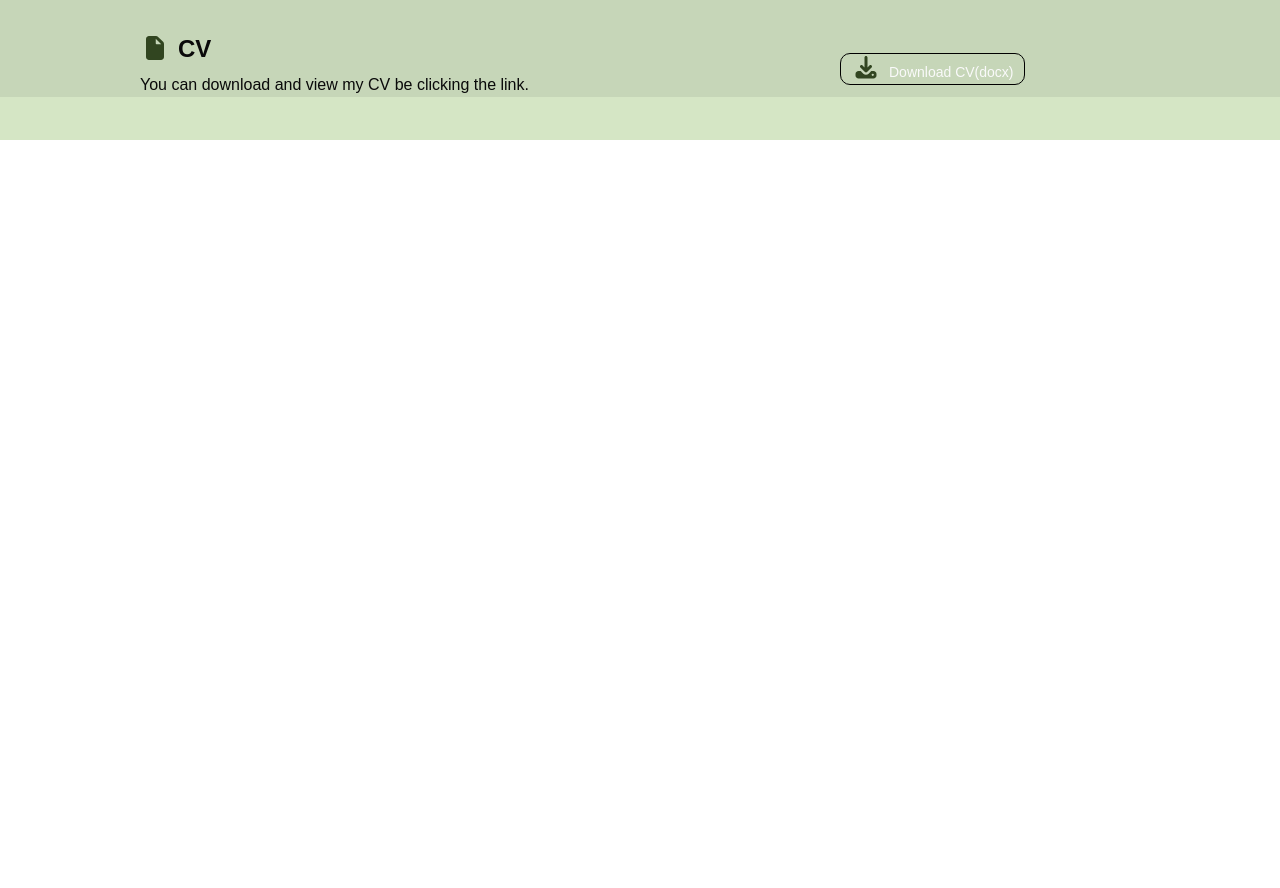
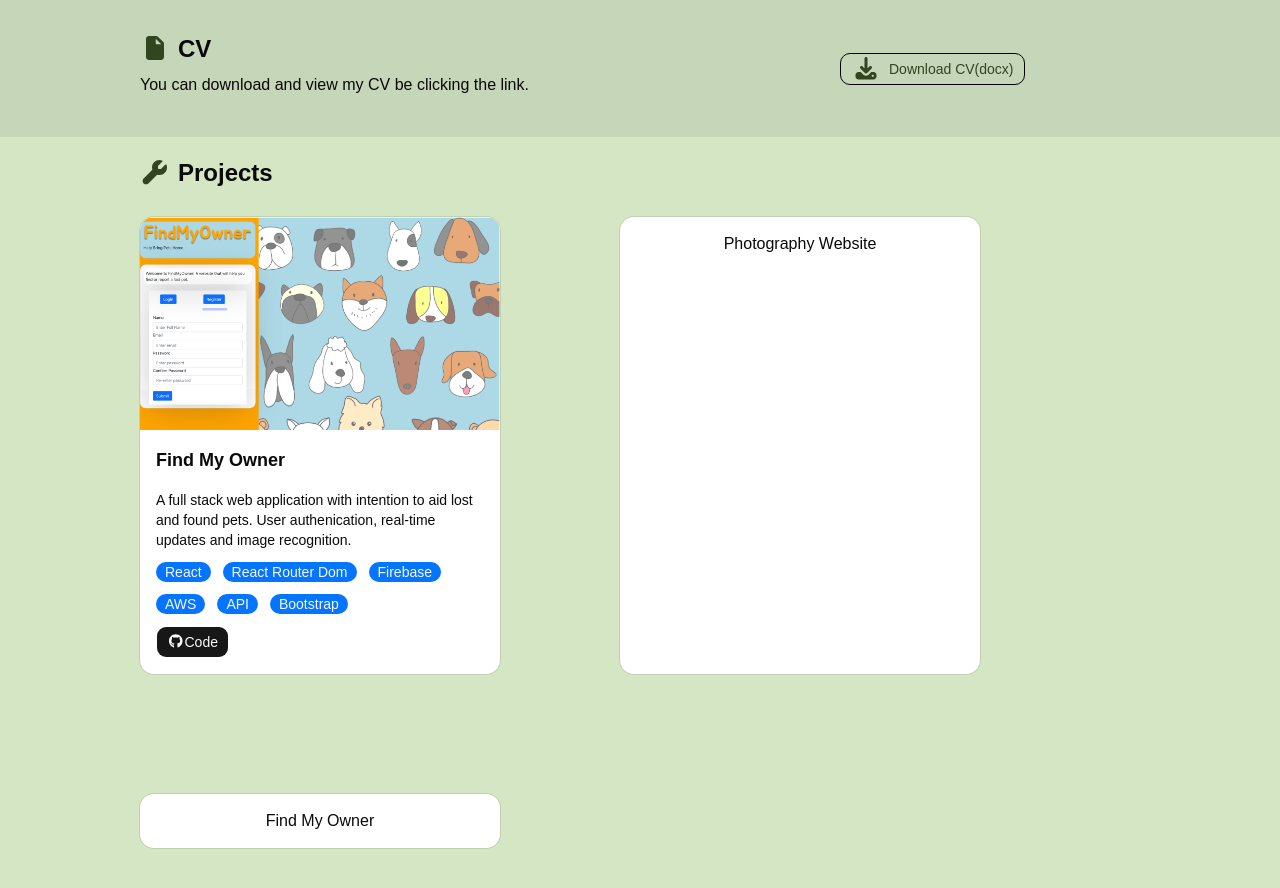
Before and after one commit to c18441084/ProfolioWebsite, a React (Vite) app: page / in a window 1280 px wide. Shown: the part 660-1548 px from the top of the page. Before the commit the page ends 800 px from the top, so only its background shows below. Built offline with nearby package versions, Linux system fonts and the light colour scheme.

Commit message:
CV section finished. Projects Card design created

```diff
--- a/src/Components/Niallmcnamara.jsx
+++ b/src/Components/Niallmcnamara.jsx
@@ -17,11 +17,12 @@ import {
   CardHeader,
   CardTitle,
 } from "@/components/ui/card";
+import { Badge } from '@/Components/ui/badge';
 import { Button } from "@/components/ui/button";
 import {FontAwesomeIcon} from '@fortawesome/react-fontawesome'
 import { faGithub, faLinkedinIn } from "@fortawesome/free-brands-svg-icons"
-import { faCode, faDownload, faFile, faGraduationCap, faLocationDot, faUserTie } from '@fortawesome/free-solid-svg-icons';
-
+import { faCode, faDownload, faFile, faGraduationCap, faLocationDot, faUserTie, faWrench } from '@fortawesome/free-solid-svg-icons';
+import FindMyOwner from '../../public/Images/FindMyOwner.png';
 export default function Niallmcnamara(){
     return(
         <div style={{ backgroundColor: "#d5e6c5", minHeight: "100vh" }}>
@@ -153,19 +154,62 @@ export default function Niallmcnamara(){
 
 
             <div className="flex bg-[#c6d6b8]" id="cv">
-                <div className="w-1/2 pl-35 pt-10">
+                <div className="w-1/2 pl-35 pt-10 pb-10">
                     <h1 className="text-2xl font-bold pb-2">
                         <FontAwesomeIcon icon={faFile} className="text-2xl pr-2 text-[#314520]" />CV
                     </h1>
                     <p>You can download and view my CV be clicking the link. </p>
                 </div>
                 <div>
-                    <Button className = "bg-[#c6d6b8] border-solid border-black ml-50 mt-15">
-                        <a href="/NiallMcNamaraCV.docx" download="NiallCV.docx">
-                            <FontAwesomeIcon icon={faDownload} className="text-2xl text-[#314520] pr-2 hover:text-[#314520]"/>
-                            Download CV(docx)
+                    <Button className="bg-[#c6d6b8] border border-black ml-50 mt-15 text-[#314520] hover:text-white">
+                        <a href="/NiallMcNamaraCV.docx" download="NiallCV.docx" className="flex items-center">
+                            <FontAwesomeIcon icon={faDownload} className="text-2xl pr-2 text-inherit"/>
+                            <span className="text-inherit">
+                                Download CV(docx)
+                            </span>
                         </a>
                     </Button>
+                </div>
+            </div>
+            <div className="w-full pt-5 pb-10 pl-35 pr-35">
+                <h1 className="text-2xl font-bold pb-7">
+                    <FontAwesomeIcon icon={faWrench} className="text-2xl pr-2 text-[#314520]" />Projects
+                </h1>
+                <div className="flex flex-wrap gap-30">
+                    <Card className="w-90">
+                        <img src={FindMyOwner} />
+                        <CardHeader>
+                            <CardTitle className="font-bold text-lg">Find My Owner</CardTitle>
+                        </CardHeader>
+                        <CardContent>
+                            <p>A full stack web application with intention to aid lost and found
+                                pets. User authenication, real-time updates and image recognition.
+                            </p>
+                            <div className="flex flex-wrap gap-3 mt-3 pb-3">
+                                <Badge className="bg-[#0574FF] text-sm">React</Badge>
+                                <Badge className="bg-[#0574FF] text-sm">React Router Dom</Badge>
+                                <Badge className="bg-[#0574FF] text-sm">Firebase</Badge>
+                                <Badge className="bg-[#0574FF] text-sm">AWS</Badge>
+                                <Badge className="bg-[#0574FF] text-sm">API</Badge>
+                                <Badge className="bg-[#0574FF] text-sm">Bootstrap</Badge>
+                            </div>
+                            <Button>
+                                <a href="https://github.com/c18441084/FinalYearProject">
+                                    <FontAwesomeIcon icon={faGithub} />Code
+                                </a>
+                            </Button>
+                        </CardContent>
+                    </Card>
+                    <Card className="w-90">
+                        <CardHeader className="text-center">
+                            <CardTitle>Photography Website</CardTitle>
+                        </CardHeader>
+                    </Card>
+                    <Card className="w-90">
+                        <CardHeader className="text-center">
+                            <CardTitle>Find My Owner</CardTitle>
+                        </CardHeader>
+                    </Card>
                 </div>
             </div>
             {/* <div className="pt-6 flex justify-center items-center">
--- /dev/null
+++ b/src/Components/ui/badge.jsx
@@ -0,0 +1,47 @@
+import * as React from "react"
+import { cva } from "class-variance-authority";
+import { Slot } from "radix-ui"
+
+import { cn } from "@/lib/utils"
+
+const badgeVariants = cva(
+  "group/badge inline-flex h-5 w-fit shrink-0 items-center justify-center gap-1 overflow-hidden rounded-4xl border border-transparent px-2 py-0.5 text-xs font-medium whitespace-nowrap transition-all focus-visible:border-ring focus-visible:ring-[3px] focus-visible:ring-ring/50 has-data-[icon=inline-end]:pr-1.5 has-data-[icon=inline-start]:pl-1.5 aria-invalid:border-destructive aria-invalid:ring-destructive/20 dark:aria-invalid:ring-destructive/40 [&>svg]:pointer-events-none [&>svg]:size-3!",
+  {
+    variants: {
+      variant: {
+        default: "bg-primary text-primary-foreground [a]:hover:bg-primary/80",
+        secondary:
+          "bg-secondary text-secondary-foreground [a]:hover:bg-secondary/80",
+        destructive:
+          "bg-destructive/10 text-destructive focus-visible:ring-destructive/20 dark:bg-destructive/20 dark:focus-visible:ring-destructive/40 [a]:hover:bg-destructive/20",
+        outline:
+          "border-border text-foreground [a]:hover:bg-muted [a]:hover:text-muted-foreground",
+        ghost:
+          "hover:bg-muted hover:text-muted-foreground dark:hover:bg-muted/50",
+        link: "text-primary underline-offset-4 hover:underline",
+      },
+    },
+    defaultVariants: {
+      variant: "default",
+    },
+  }
+)
+
+function Badge({
+  className,
+  variant = "default",
+  asChild = false,
+  ...props
+}) {
+  const Comp = asChild ? Slot.Root : "span"
+
+  return (
+    <Comp
+      data-slot="badge"
+      data-variant={variant}
+      className={cn(badgeVariants({ variant }), className)}
+      {...props} />
+  );
+}
+
+export { Badge, badgeVariants }
```
Also changed, not shown: public/Images/FindMyOwner.png (added).
